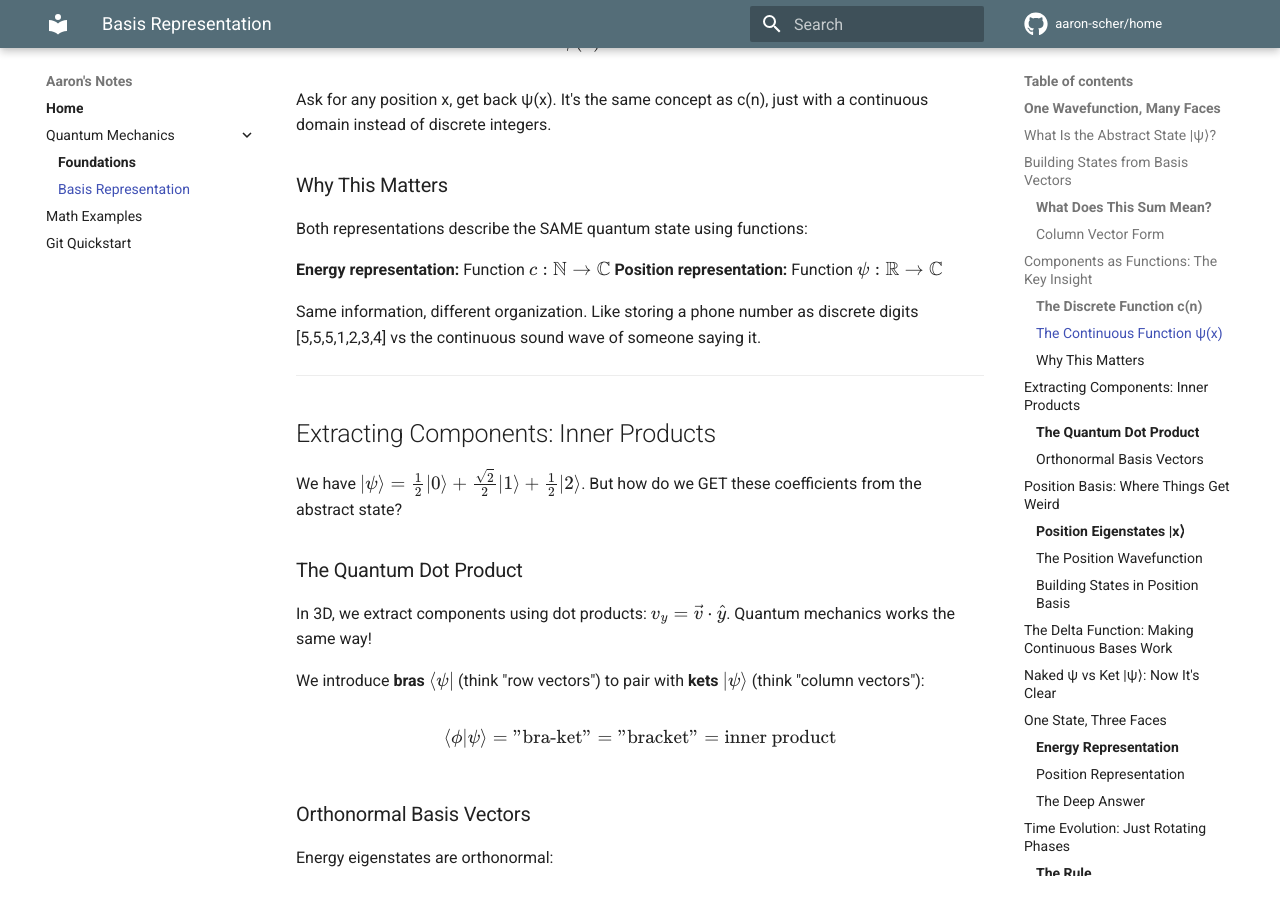
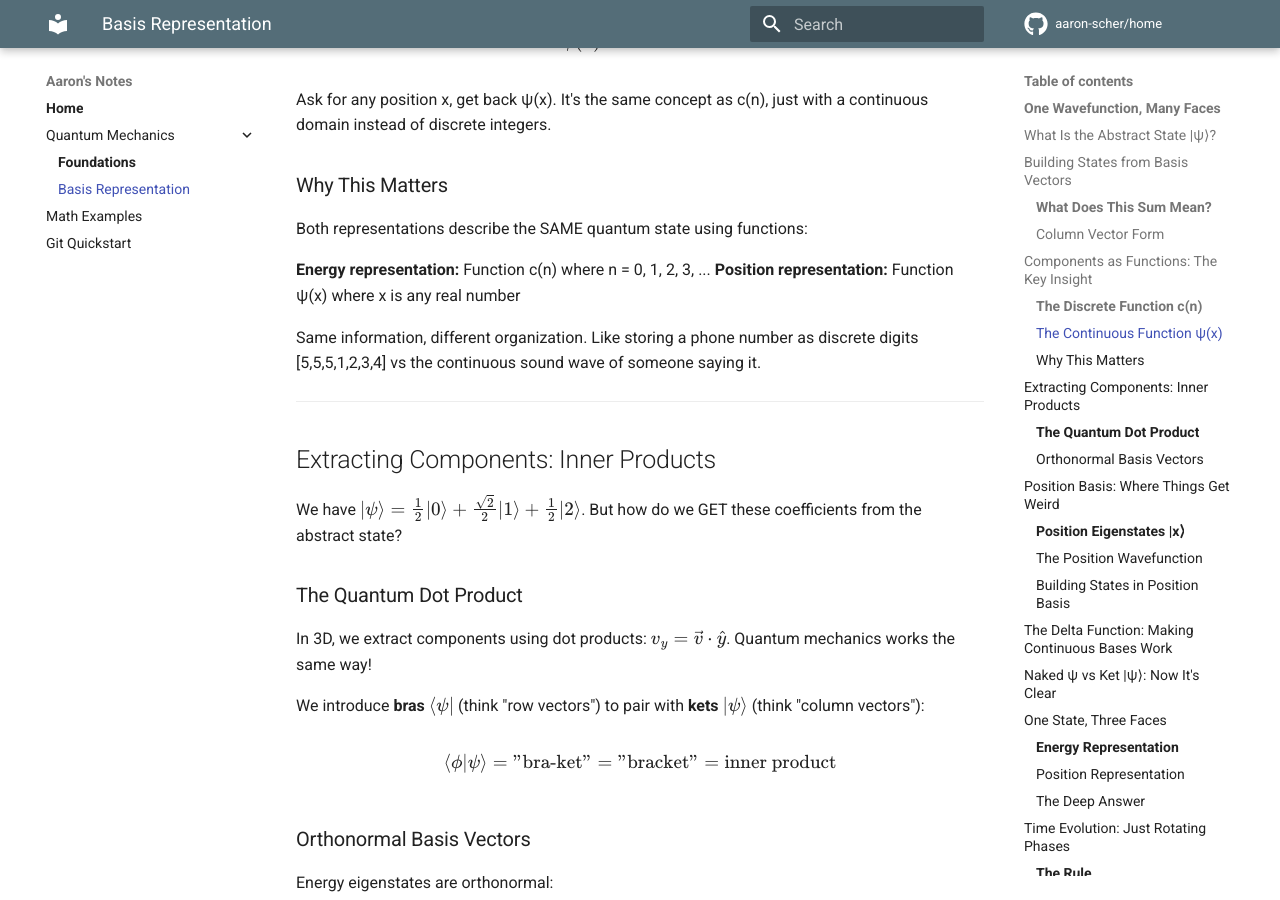
Before and after one commit to aaron-scher/home, an MkDocs documentation site: the page built from docs/quantum-mechanics/quantum-basis-representation.md, in a window 1280 px wide and 900 px high, scrolled down 3580 px. Built offline with MkDocs 1.6.1 and Material for MkDocs 9.7.7, drawn with Linux system fonts in a browser that asks for light colours; comment, search, counter and statistics services are not loaded.

Commit message:
Simplify function notation: remove set theory symbols
Changed from formal math notation to plain English:
- Before: c : ℕ → ℂ (too formal)
- After: c(n) where n = 0, 1, 2, 3, ...

- Before: ψ : ℝ → ℂ (too formal)
- After: ψ(x) where x is any real number

More accessible for tutorial readers.

```diff
--- a/docs/quantum-mechanics/quantum-basis-representation.md
+++ b/docs/quantum-mechanics/quantum-basis-representation.md
@@ -127,8 +127,8 @@ Ask for any position x, get back ψ(x). It's the same concept as c(n), just with
 
 Both representations describe the SAME quantum state using functions:
 
-**Energy representation:** Function $c: \mathbb{N} \to \mathbb{C}$
-**Position representation:** Function $\psi: \mathbb{R} \to \mathbb{C}$
+**Energy representation:** Function c(n) where n = 0, 1, 2, 3, ...
+**Position representation:** Function ψ(x) where x is any real number
 
 Same information, different organization. Like storing a phone number as discrete digits [5,5,5,1,2,3,4] vs the continuous sound wave of someone saying it.
 
```
